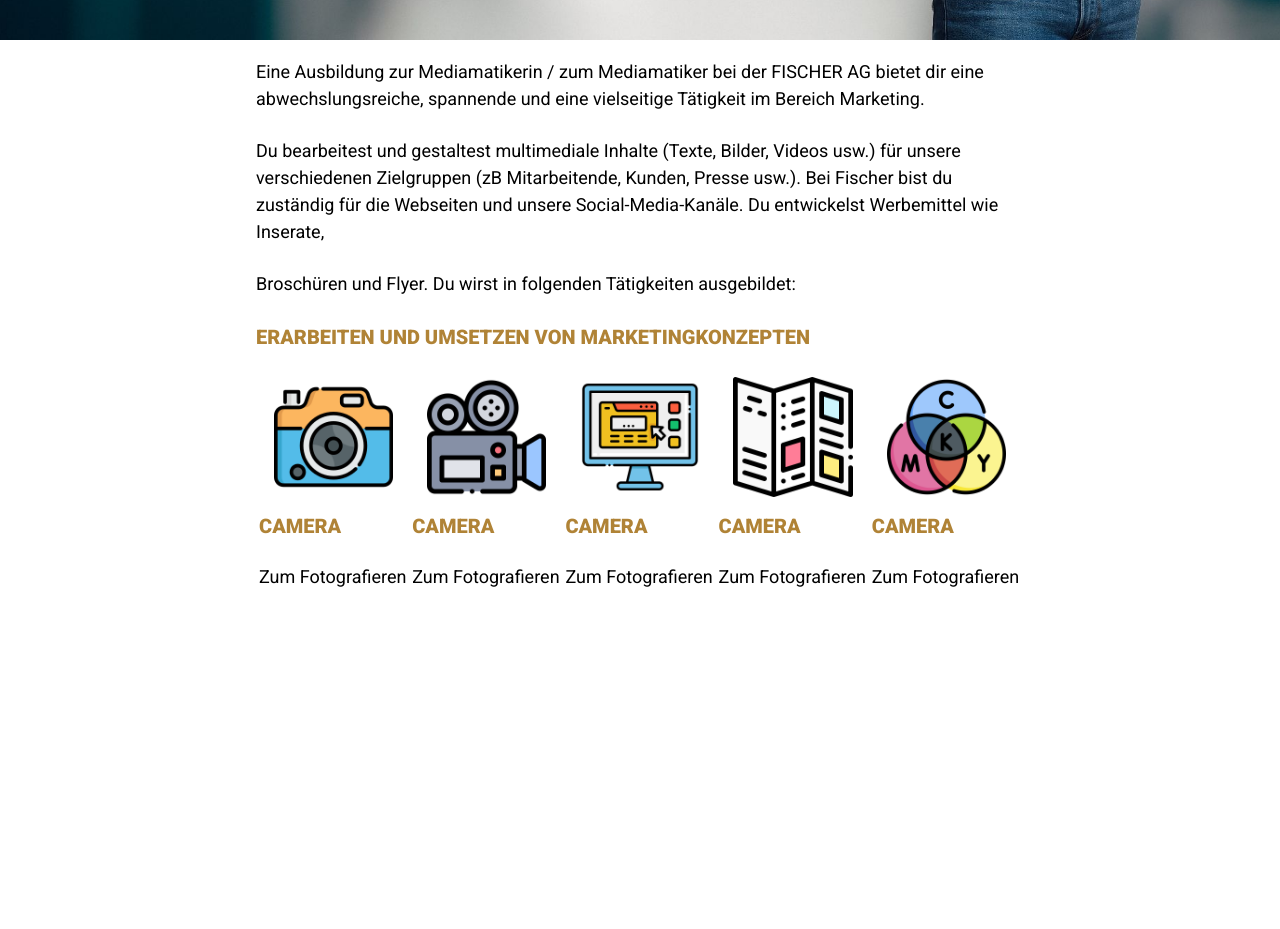
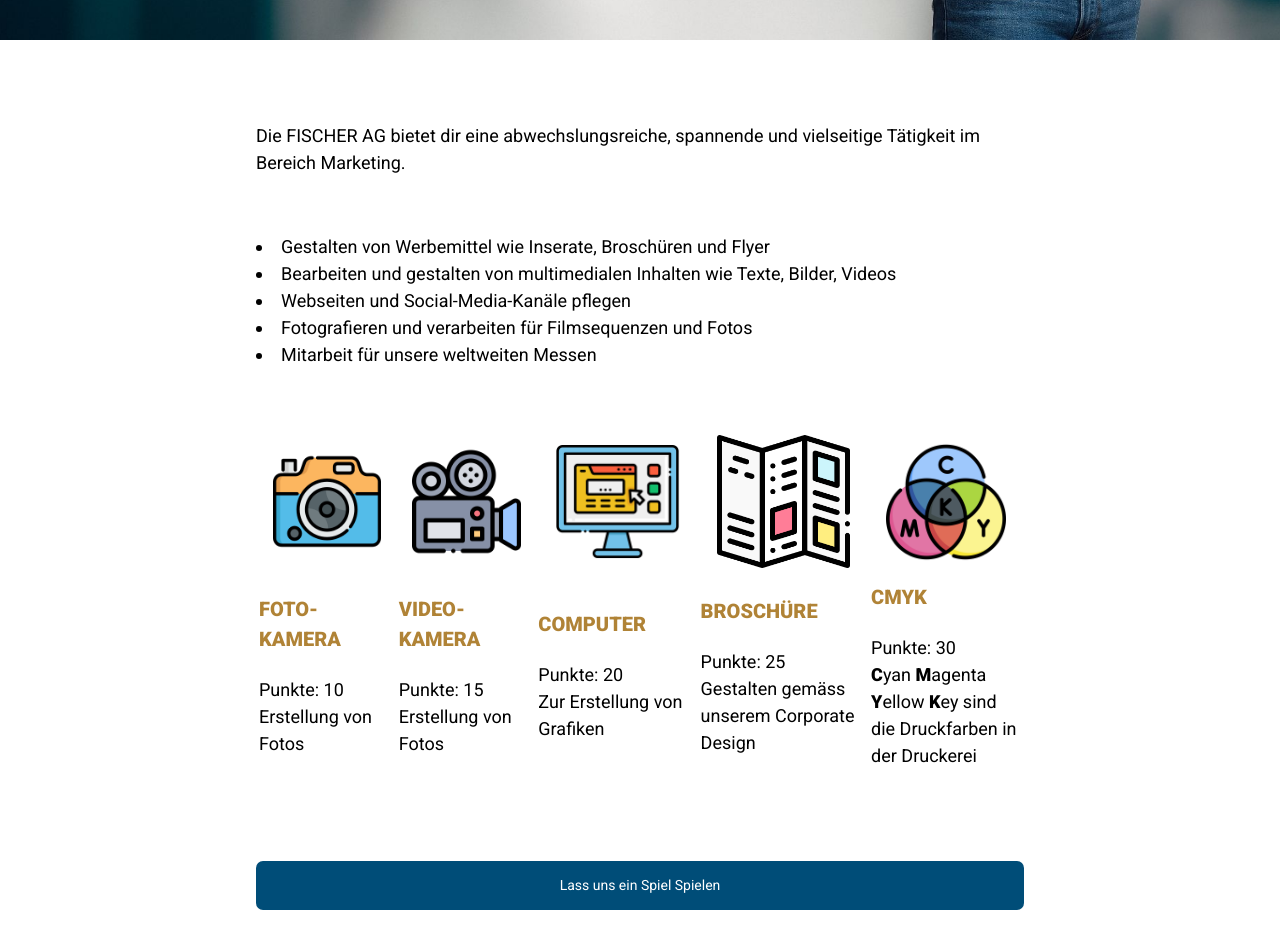
Before and after one commit to Fabio-Stuber/FISCHER-MEDIA-GAME, a plain HTML site: page Start.html in a window 1280 px wide. Shown: the part 760-1689 px from the top of the page. Before the commit the page ends 1378 px from the top, so only its background shows below. Drawn offline with Linux system fonts and the light colour scheme.

Commit message:
Add files via upload

```diff
--- a/CSS/style.css
+++ b/CSS/style.css
@@ -92,6 +92,15 @@ h3.gross-m {
 	line-height: 1;
 }
 
+li {
+	font-family: "Roboto", sans-serif;
+	font-weight: 400;
+	font-style: normal;
+	font-size: 18px;
+	color: #000;
+	line-height: 1.5;
+}
+
 p {
 	font-family: "Roboto", sans-serif;
 	font-weight: 400;
--- a/Start.html
+++ b/Start.html
@@ -11,10 +11,9 @@
 			content="width=device-width, initial-scale=1.0"
 		/>
 		<title>Mediamatiker EFZ</title>
-		<!-- FAVICON-->
 		<link
 			rel="shortcut icon"
-			href="Images/pirate_ship.png"
+			href="../Images/Player.png"
 			type="image/x-icon"
 		/>
 
@@ -63,21 +62,24 @@
 			id="Mehr"
 			style="max-width: 100%; padding-left: 20%; padding-right: 20%"
 		>
+			<div class="w3-padding-32"></div>
+
 			<p>
-				Eine Ausbildung zur Mediamatikerin / zum Mediamatiker bei der FISCHER AG
-				bietet dir eine abwechslungsreiche, spannende und eine vielseitige
-				Tätigkeit im Bereich Marketing.
+				Die FISCHER AG bietet dir eine abwechslungsreiche, spannende und
+				vielseitige Tätigkeit im Bereich Marketing.
 			</p>
-			<p>
-				Du bearbeitest und gestaltest multimediale Inhalte (Texte, Bilder,
-				Videos usw.) für unsere verschiedenen Zielgruppen (zB Mitarbeitende,
-				Kunden, Presse usw.). Bei Fischer bist du zuständig für die Webseiten
-				und unsere Social-Media-Kanäle. Du entwickelst Werbemittel wie Inserate,
-			</p>
-			<p>
-				Broschüren und Flyer. Du wirst in folgenden Tätigkeiten ausgebildet:
-			</p>
-			<h3>Erarbeiten und Umsetzen von Marketingkonzepten</h3>
+			<div class="w3-padding-16"></div>
+
+			<li>Gestalten von Werbemittel wie Inserate, Broschüren und Flyer</li>
+			<li>
+				Bearbeiten und gestalten von multimedialen Inhalten wie Texte, Bilder,
+				Videos
+			</li>
+			<li>Webseiten und Social-Media-Kanäle pflegen</li>
+			<li>Fotografieren und verarbeiten für Filmsequenzen und Fotos</li>
+			<li>Mitarbeit für unsere weltweiten Messen</li>
+
+			<div class="w3-padding-32"></div>
 			<table>
 				<thead>
 					<tr>
@@ -146,28 +148,54 @@
 				<tbody>
 					<tr>
 						<td>
-							<h3>Camera</h3>
-							<p>Zum Fotografieren</p>
+							<h3>Foto-Kamera</h3>
+							<p>
+								Punkte: 10 <br />
+								Erstellung von Fotos
+							</p>
 						</td>
 						<td>
-							<h3>Camera</h3>
-							<p>Zum Fotografieren</p>
+							<h3>Video-Kamera</h3>
+							<p>
+								Punkte: 15 <br />
+								Erstellung von Fotos
+							</p>
 						</td>
 						<td>
-							<h3>Camera</h3>
-							<p>Zum Fotografieren</p>
+							<h3>Computer</h3>
+							<p>
+								Punkte: 20 <br />
+								Zur Erstellung von Grafiken
+							</p>
 						</td>
 						<td>
-							<h3>Camera</h3>
-							<p>Zum Fotografieren</p>
+							<h3>Broschüre</h3>
+							<p>
+								Punkte: 25 <br />
+								Gestalten gemäss unserem Corporate Design
+							</p>
 						</td>
 						<td>
-							<h3>Camera</h3>
-							<p>Zum Fotografieren</p>
+							<h3>CMYK</h3>
+							<p>
+								Punkte: 30 <br />
+								<span style="font-weight: 900">C</span>yan
+								<span style="font-weight: 900">M</span>agenta
+								<span style="font-weight: 900">Y</span>ellow
+								<span style="font-weight: 900">K</span>ey sind die Druckfarben
+								in der Druckerei
+							</p>
 						</td>
 					</tr>
 				</tbody>
 			</table>
+			<div class="w3-padding-32"></div>
+			<a
+				class="button"
+				href="index.html"
+				>Lass uns ein Spiel Spielen</a
+			>
+			<div class="w3-padding-32"></div>
 		</div>
 	</body>
 </html>
```
Also changed, not shown: 404.html (+7 -2 lines), gameover.html (+1 -2 lines), index.html (+1 -2 lines), play.html (+1 -2 lines).
